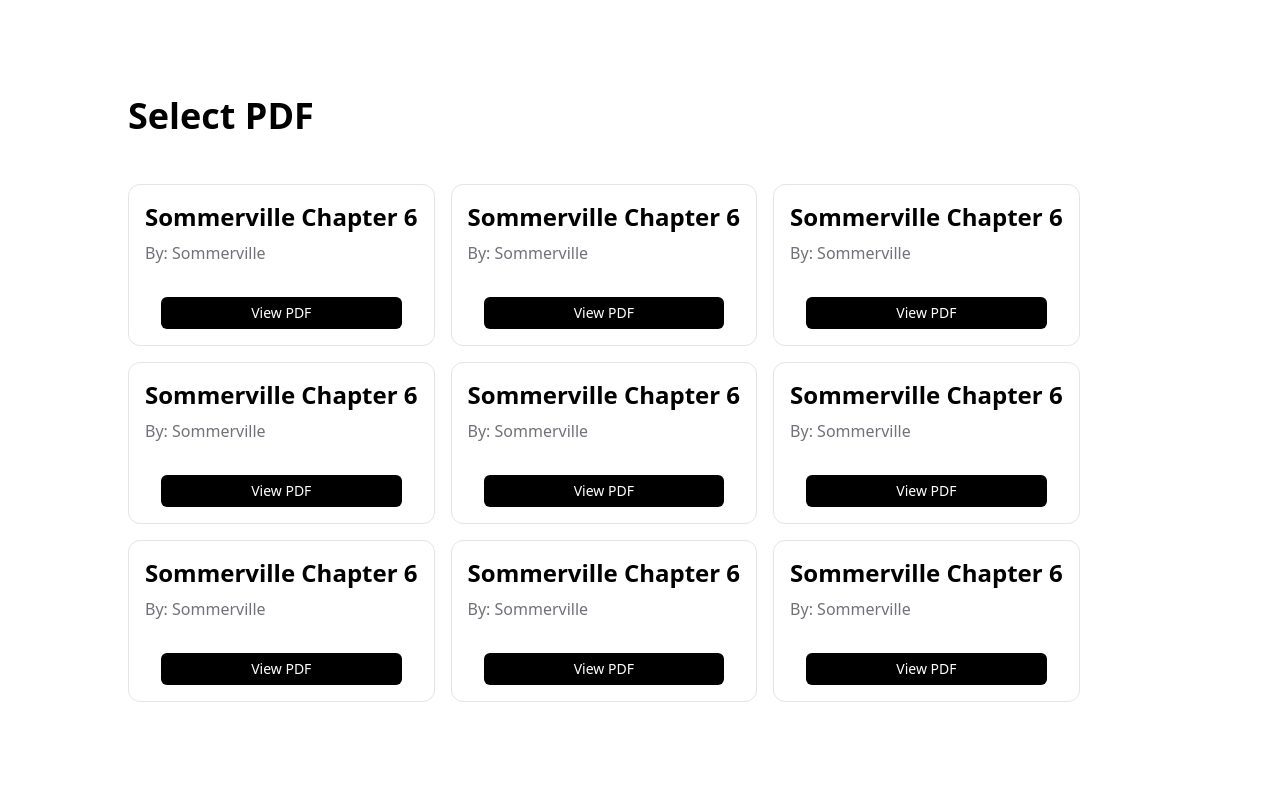
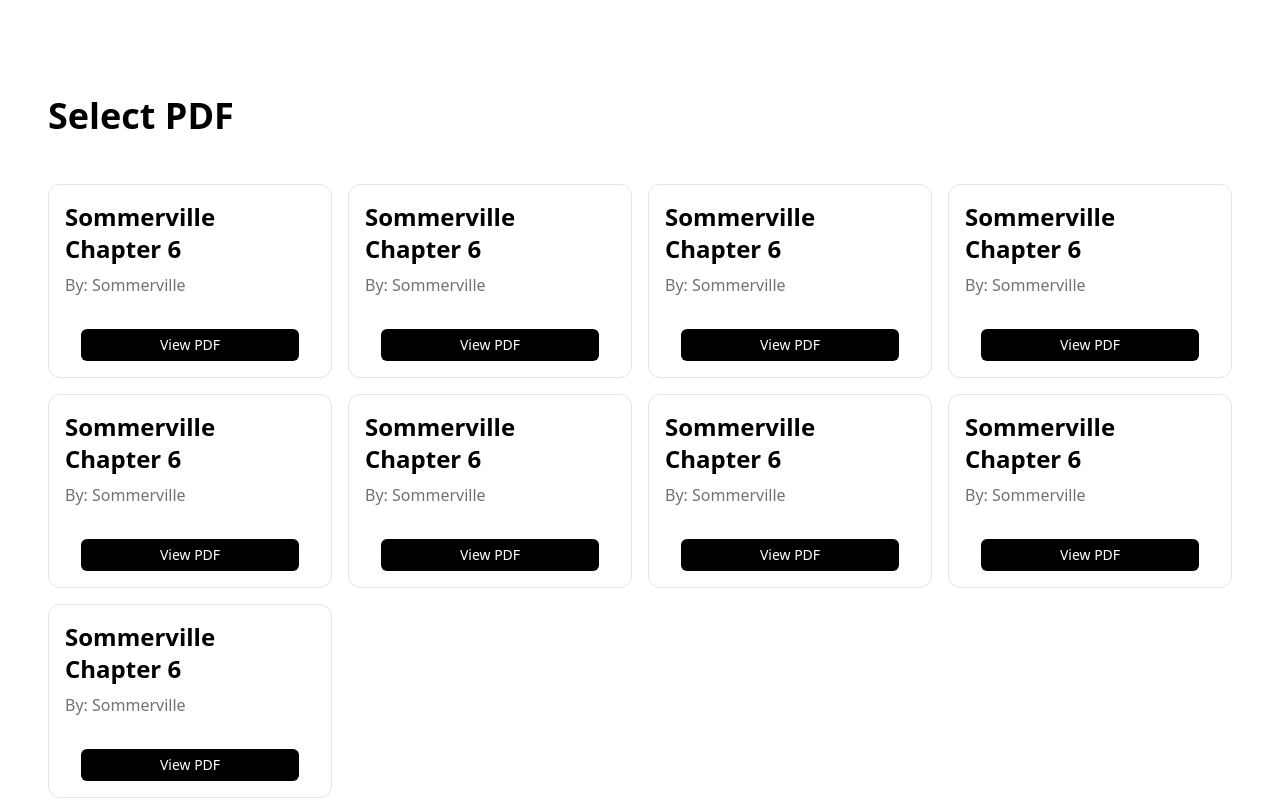
Before and after one commit to Fran-Cilia/CS-422, a React (Vite) app in the folder client/: page /pdfs in a window 1280 px wide. Built offline with nearby package versions, Linux system fonts and the light colour scheme.

Commit message:
🛠 Fix PDF page grid

```diff
--- a/client/src/views/Pdfs.tsx
+++ b/client/src/views/Pdfs.tsx
@@ -71,9 +71,9 @@ const Pdfs = () => {
   ];
 
   return (
-    <div className="mx-32 mt-24">
+    <div className="flex flex-col justify-center mx-12 mt-24">
       <h1 className="font-bold text-4xl">Select PDF</h1>
-      <div className="flex flex-wrap mt-12 gap-x-4 gap-y-4">
+      <div className="mt-12 grid grid-cols-4 gap-4">
         {PDF_FILES.map(({ name, author, path }) => (
           <PdfCard name={name} author={author} path={path} />
         ))}
```
